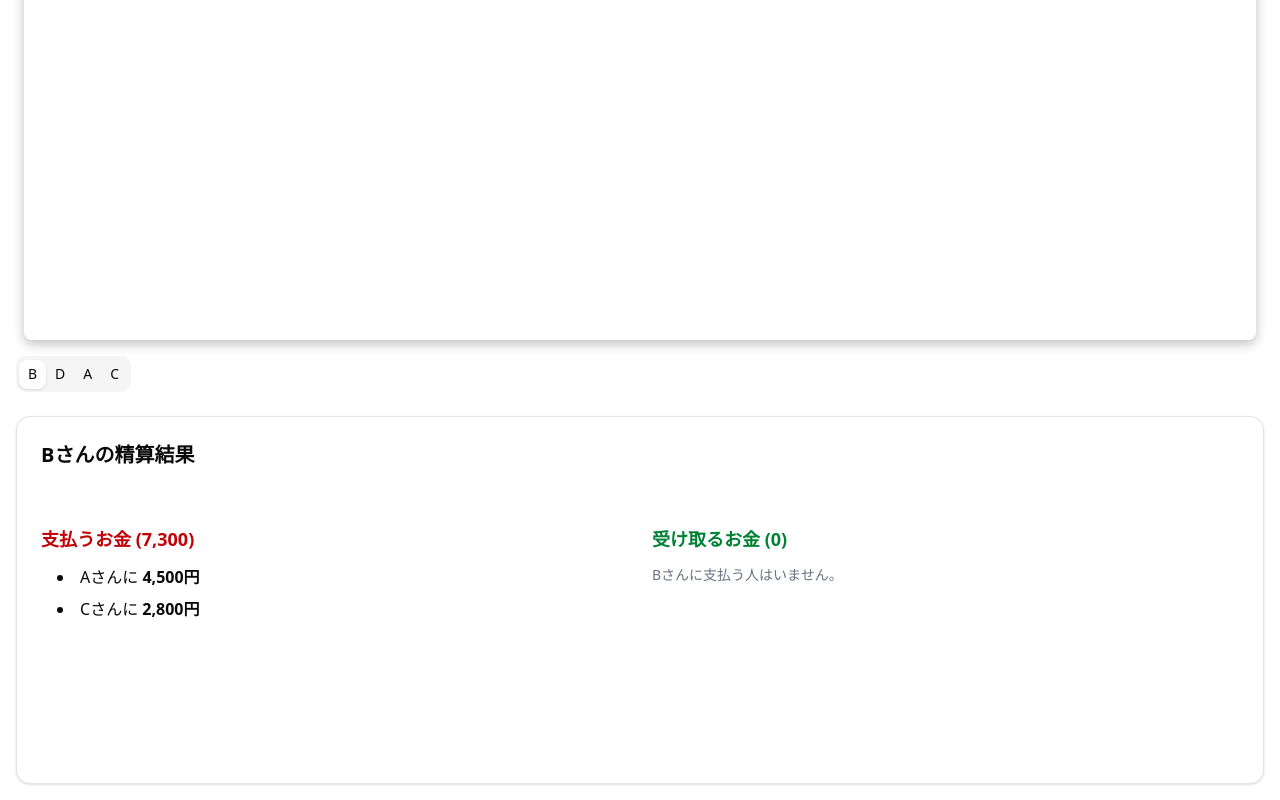
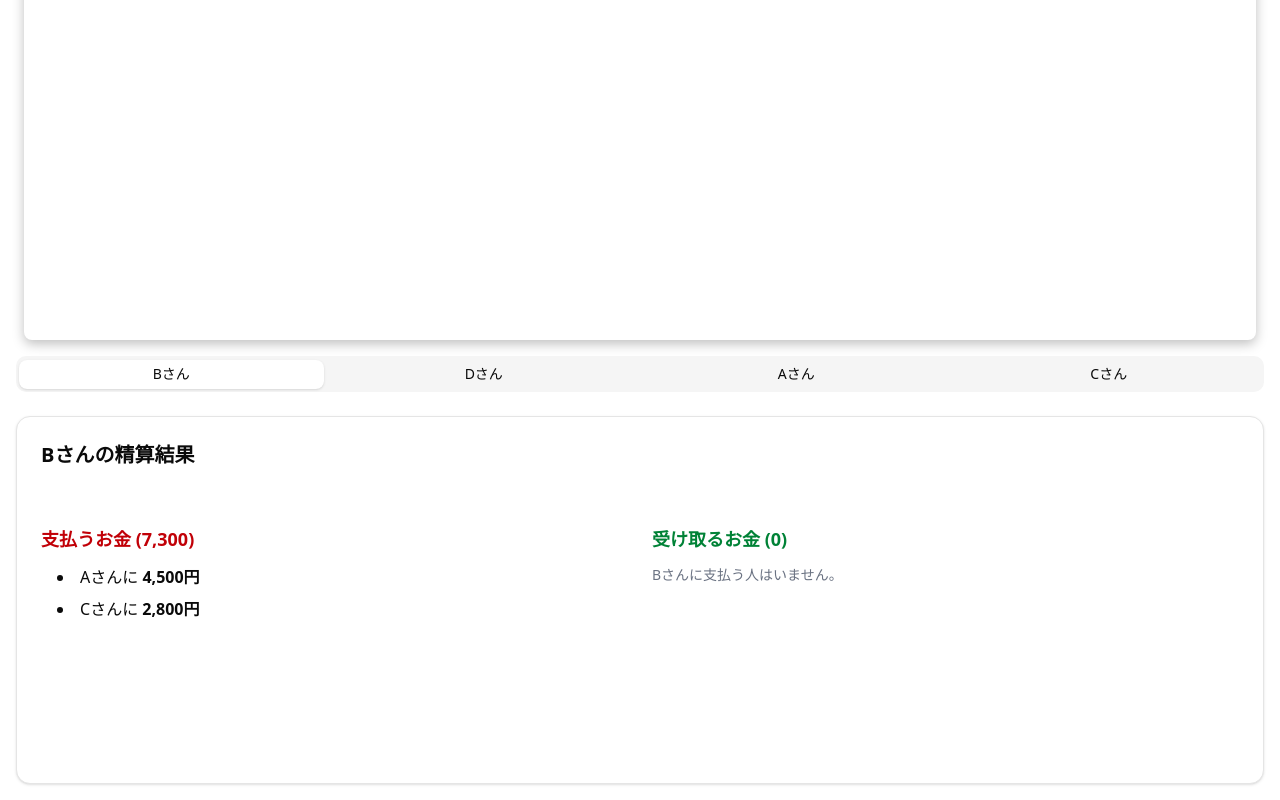
Before and after one commit to u-hossy/project-experiment, a React (Vite) app in the folder frontend/: page / in a window 1280 px wide. Shown: the part 2362-3162 px from the top of the page. Built offline with nearby package versions, Linux system fonts and the light colour scheme; data requests are answered from the project's data file.

Commit message:
feature/add-result

```diff
--- a/frontend/src/components/ExampleResultTab.tsx
+++ b/frontend/src/components/ExampleResultTab.tsx
@@ -18,13 +18,18 @@ export default function ExampleResultTab() {
   return (
     <div className="p-4">
       <Tabs defaultValue={people[0]} className="w-full">
-        <TabsList>
+        <TabsList className="flex w-full justify-start gap-2 overflow-x-auto whitespace-nowrap">
           {people.map((person) => (
-            <TabsTrigger key={person} value={person}>
-              {person}
+            <TabsTrigger
+              key={person}
+              value={person}
+              className="min-w-[80px] flex-shrink-0 px-3 py-1"
+            >
+              {person}さん
             </TabsTrigger>
           ))}
         </TabsList>
+
         {people.map((person) => (
           <TabsContent key={person} value={person}>
             <ResultDetailCard person={person} />
```
Also changed, not shown: frontend/src/components/ResultDetailCard.tsx (line endings or trailing spaces).
